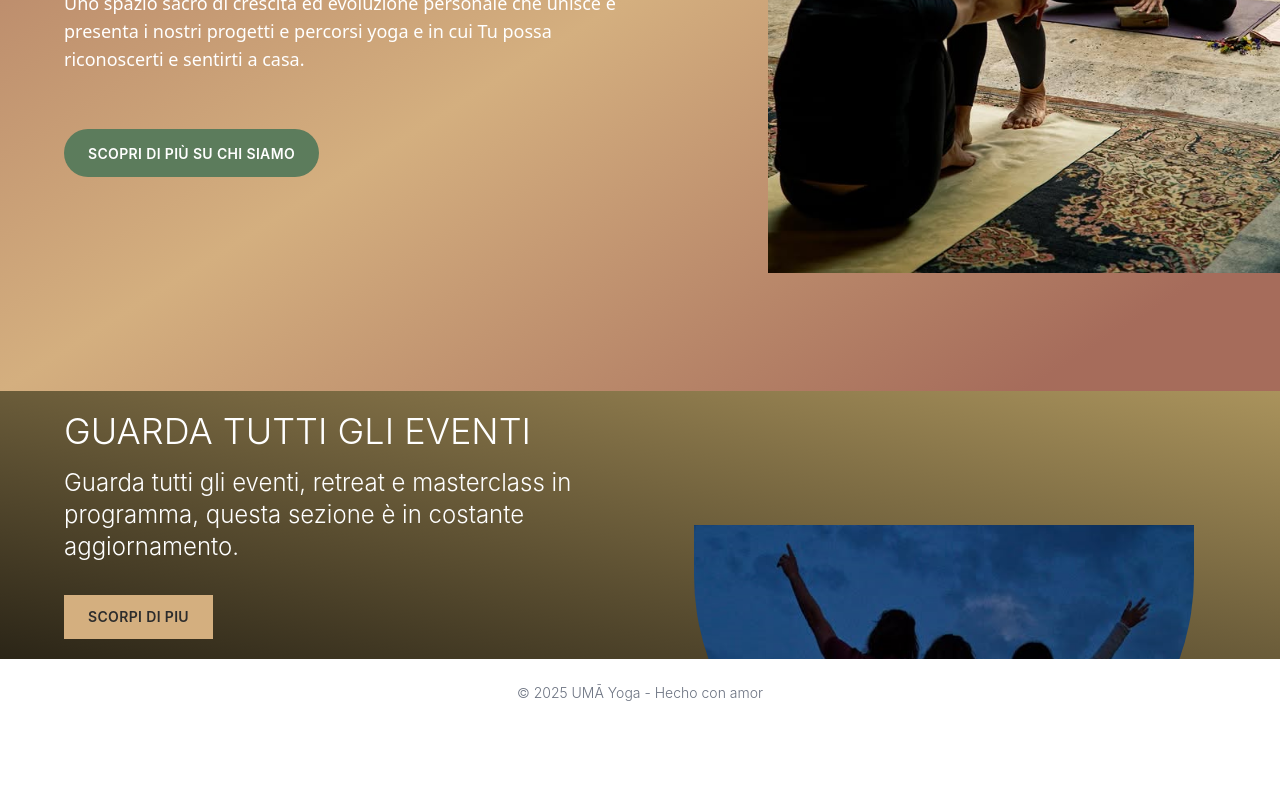
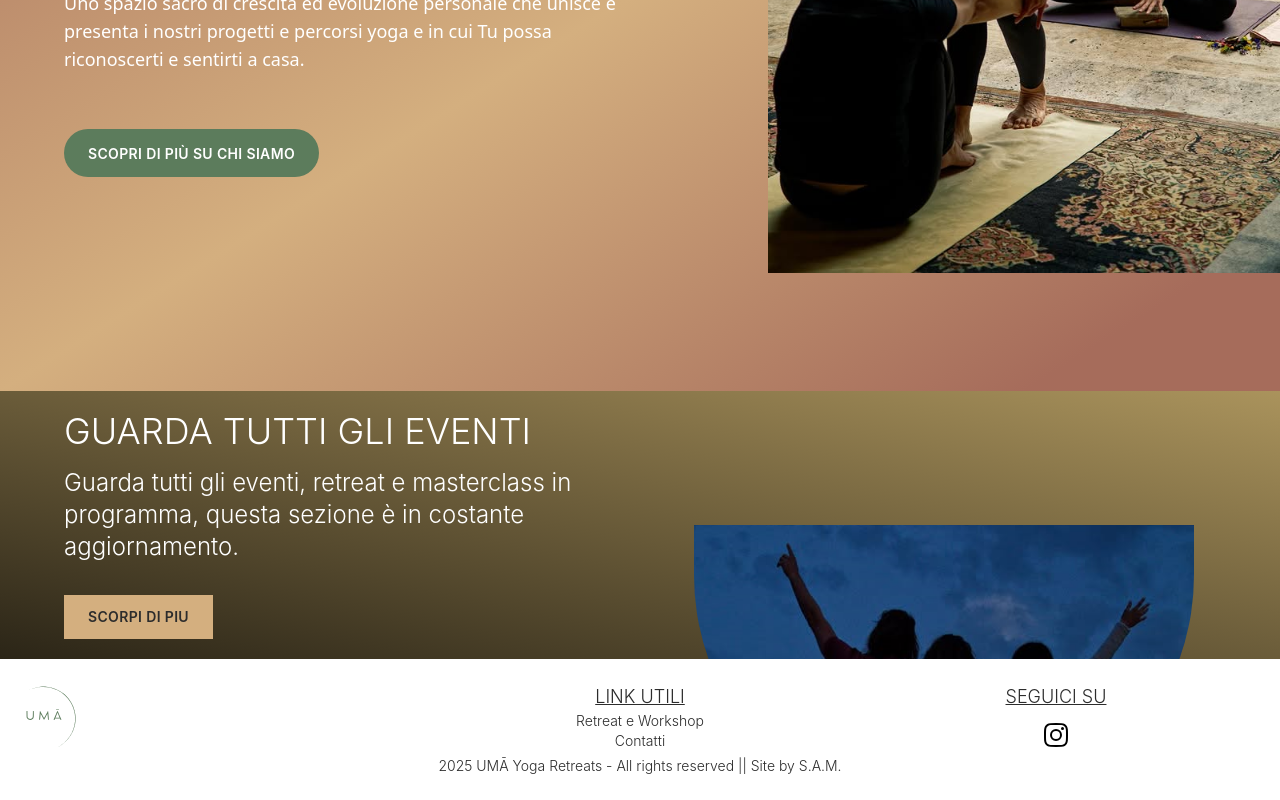
Before and after one commit to asorbellini/static-uma-yoga, a React (Vite) app: page /classi in a window 1280 px wide. Shown: the part 1929-2729 px from the top of the page. Before the commit the page ends 2656 px from the top, so only its background shows below. Built offline with nearby package versions, Linux system fonts and the light colour scheme.

Commit message:
Improve UMALogo

```diff
--- a/src/components/Footer.jsx
+++ b/src/components/Footer.jsx
@@ -1,7 +1,33 @@
+import { InstagramIcon } from "./Icons";
+import UmaLogo from "./Logo";
+
 function Footer() {
   return (
-    <footer className="bg-white text-center py-6 text-sm text-gray-500">
-      © {new Date().getFullYear()} UMĀ Yoga - Hecho con amor
+    <footer className="bg-white text-center py-6 px-4 text-sm text-oscuro">
+      <div className="flex flex-row">
+        <div className="flex-1">
+          <UmaLogo colorFill='#5c7c5c'classname="w-16 h-16"/>
+        </div>
+        <div className="flex-1">
+          <h1 className="text-lg uppercase underline">Link Utili</h1>
+          <a href="/retreat-e-workshop" className="hover:text-oscuro/80">
+            <p>Retreat e Workshop</p>
+          </a>
+          <a href="/contatti" className="hover:text-oscuro/80">
+            <p>Contatti</p>
+          </a>
+        </div>
+        <div className="flex-1">
+          <h1 className="text-lg uppercase underline w-">Seguici su</h1>
+          <a href="https://www.instagram.com/uma.retreats/" target="_blank" rel="noopener noreferrer" className="inline-flex justify-center mt-2">
+            <InstagramIcon />
+          </a>
+        </div>
+
+      </div>
+      <p className="px-12 text-center">
+         {new Date().getFullYear()} UMĀ Yoga Retreats - All rights reserved || Site by <a href="https://samportafolio.vercel.app/">S.A.M.</a>
+      </p>
     </footer>
   );
 }
--- a/src/components/Header.jsx
+++ b/src/components/Header.jsx
@@ -46,7 +46,7 @@ const Header = () => {
         {/* Logo */}
         <div>
           <NavLink to="/">
-              <UmaLogo />
+              <UmaLogo classname="w-16 h-16"/>
           </NavLink>
         </div>
 
--- a/src/components/Logo.jsx
+++ b/src/components/Logo.jsx
@@ -1,5 +1,42 @@
-const UmaLogo = () => (
-  <svg width="100" height="80">
+const UmaLogo = ({colorFill = "#ffffff", classname}) => (
+    <svg
+    viewBox="300 200 1000 1000"
+    preserveAspectRatio="xMidYMid meet" className={classname}>
+      <g transform="translate(-400,1850) scale(0.150000,-0.150000)" fill={colorFill} stroke="none"  strokeWidth="100">
+        <path d="M7212 10614 c-264 -28 -531 -90 -773 -178 -132 -48 -367 -150 -384
+        -167 -5 -6 22 4 60 21 306 138 598 225 900 269 685 100 1365 -8 1974 -313 571
+        -287 1039 -722 1369 -1275 221 -371 376 -814 437 -1252 22 -160 31 -543 16
+        -721 -49 -572 -249 -1129 -578 -1604 -281 -407 -672 -763 -1095 -998 -38 -21
+        -68 -40 -68 -43 0 -12 206 106 335 192 534 354 952 856 1203 1445 129 301 215
+        631 253 970 19 166 17 563 -5 725 -83 636 -306 1177 -692 1675 -111 144 -394
+        429 -539 544 -519 411 -1128 654 -1790 716 -149 14 -472 11 -623 -6z"/>
+      </g>
+      <g transform="translate(-350,1900) scale(0.150000,-0.150000)" fill={colorFill} stroke="none">
+        <path d="M8508 8575 c-3 -3 -3 -17 0 -30 l4 -26 147 3 146 3 3 28 3 27 -149 0
+        c-82 0 -151 -2 -154 -5z"/>
+        <path d="M7562 8243 c-55 -103 -146 -276 -202 -383 -56 -107 -103 -196 -104
+        -197 -1 -1 -91 169 -201 378 -144 274 -203 379 -215 377 -8 -2 -16 -12 -18
+        -23 -9 -71 -79 -891 -76 -894 8 -8 70 -10 83 -2 9 6 21 93 41 315 15 169 29
+        309 32 311 2 2 78 -139 170 -313 122 -234 170 -317 183 -317 13 0 61 83 183
+        317 91 175 168 316 170 313 3 -2 17 -142 32 -311 20 -222 32 -309 41 -315 17
+        -11 60 -11 76 -1 15 10 -63 901 -82 920 -10 12 -30 -20 -113 -175z"/>
+        <path d="M5434 8407 c-3 -8 -4 -154 -2 -323 3 -299 4 -311 27 -369 31 -77 113
+        -165 183 -195 147 -63 314 -40 422 60 111 102 126 165 126 536 0 311 0 308
+        -62 302 l-33 -3 -5 -310 c-5 -262 -8 -316 -23 -348 -49 -111 -143 -173 -262
+        -171 -40 0 -86 7 -106 16 -53 23 -111 79 -139 135 -25 47 -25 53 -30 363 l-5
+        315 -43 3 c-30 2 -44 -1 -48 -11z"/>
+        <path d="M8614 8363 c-14 -32 -30 -69 -35 -83 -6 -14 -82 -190 -171 -393 -88
+        -202 -158 -374 -154 -382 3 -10 19 -15 47 -15 l41 0 31 70 31 70 252 0 253 0
+        33 -67 c32 -65 35 -68 72 -71 21 -2 43 1 47 5 9 9 -17 76 -149 378 -38 88
+        -105 241 -147 340 -43 99 -83 186 -88 193 -19 24 -38 11 -63 -45z m115 -291
+        c35 -86 82 -199 104 -250 21 -51 37 -95 35 -98 -3 -2 -100 -3 -216 -2 l-211 3
+        55 130 c30 72 77 185 106 253 28 67 54 122 57 122 3 0 35 -71 70 -158z"/>
+      </g>
+    </svg>
+
+);
+
+{/* <svg width="100" height="80">
       <text
         x="50%"
         y="50%"
@@ -9,12 +46,11 @@ const UmaLogo = () => (
           fontFamily: "Quicksand, sans-serif",
           verticalAlign:"bottom",
           fontSize: "40px",
-        fill: "#ffffff",
+          fill: colorFill,
         }}
       >
         UMĀ
       </text>
-  </svg>
-);
+    </svg> */}
 
 export default UmaLogo;
```
Lines whose indentation alone changed are shown as unchanged.
